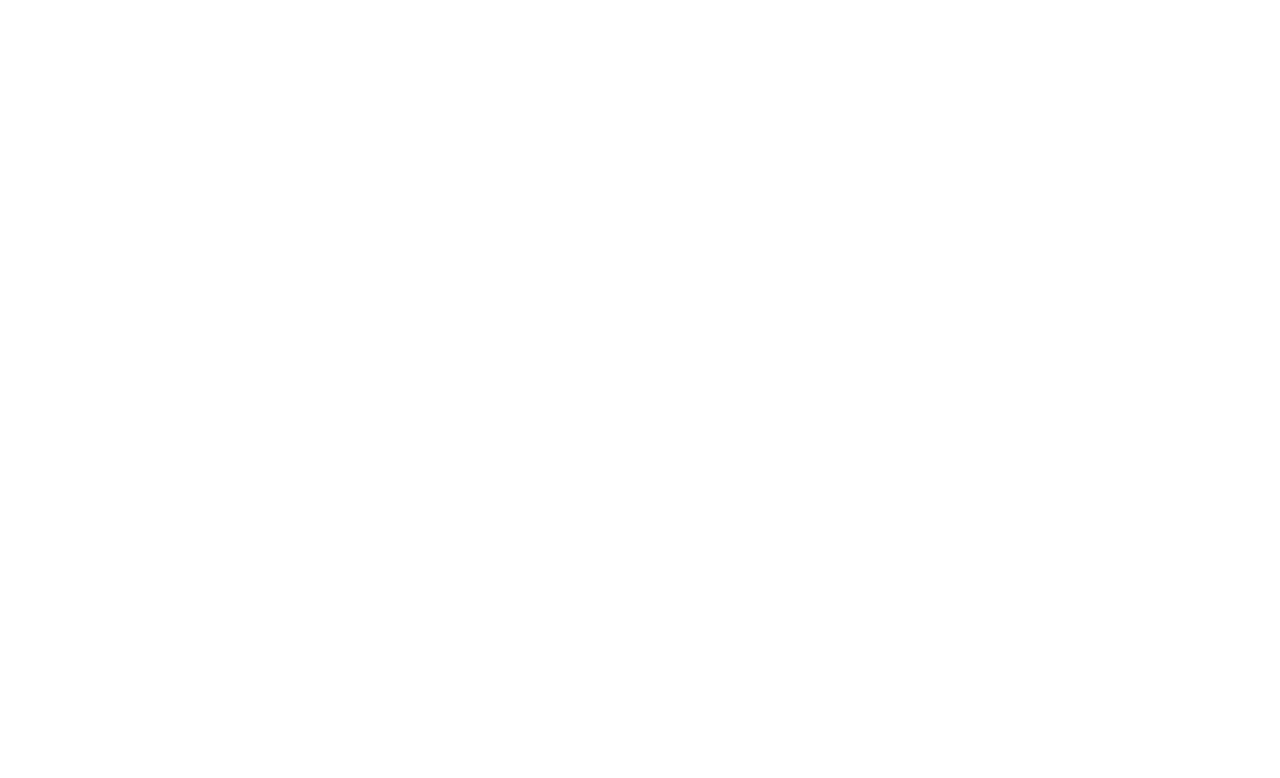
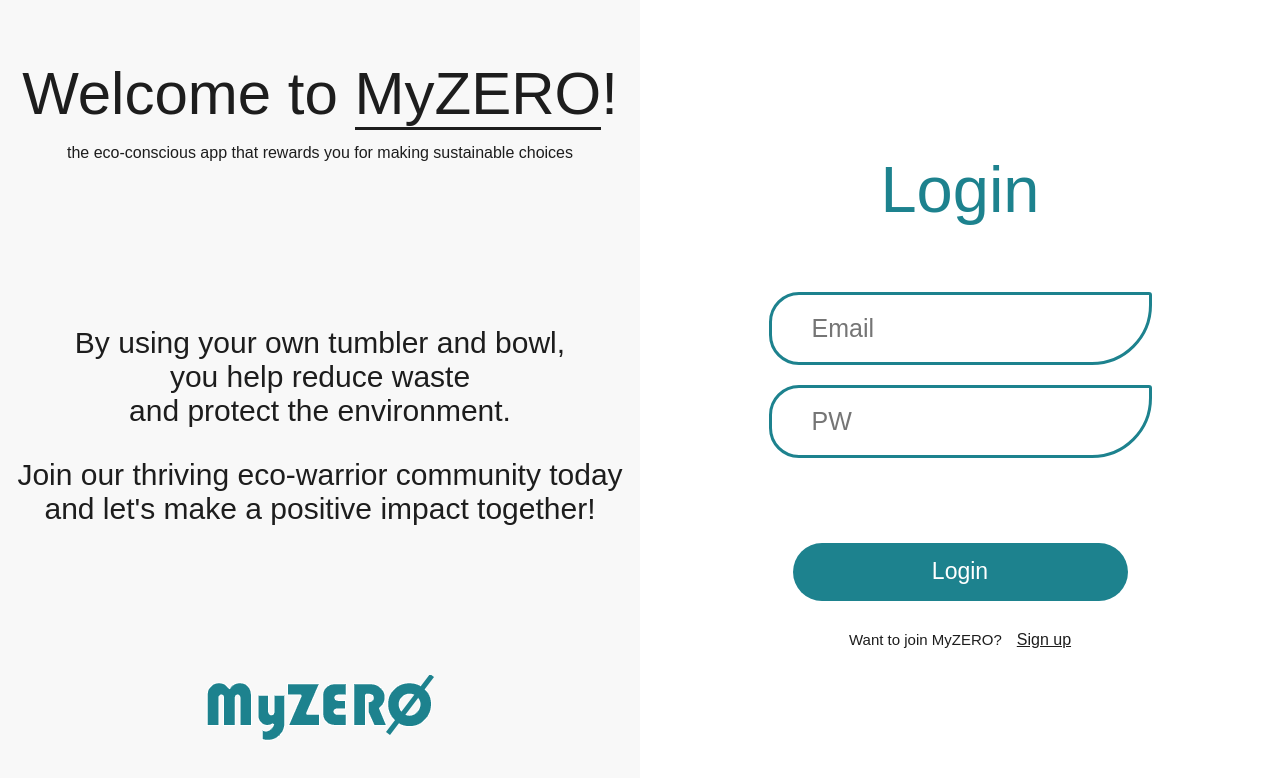
Before and after one commit to Hyerin22/MyZERO, a React (Create React App) app in the folder react-front-end/: page /Login in a window 1280 px wide. Before the commit this address had no page. Shown: the top 778 px of the page. Built offline with nearby package versions, Linux system fonts and the light colour scheme.

Commit message:
Login Page done

```diff
--- /dev/null
+++ b/react-front-end/src/pages/Login.js
@@ -0,0 +1,17 @@
+import React from "react";
+
+import "../styles/Login.scss";
+
+import LoginLeftSide from "../components/LoginLeftSide";
+import LoginInput from "../components/LoginInput";
+
+export default function Login() {
+  return (
+    <div className="login-cont">
+      <LoginLeftSide />
+      <div className="right-side">
+        <LoginInput title="Login" />
+      </div>
+    </div>
+  );
+}
--- a/react-front-end/src/routers/AppRouter.js
+++ b/react-front-end/src/routers/AppRouter.js
@@ -7,11 +7,13 @@ import Community from "../pages/Community";
 import Setting from "../pages/Setting";
 import Store from "../pages/Store";
 import MyBuy from "../pages/MyBuy";
+import Login from "../pages/Login";
 
 export default function AppRouter() {
   return (
     <Router basename={process.env.PUBLIC_URL}>
       <Routes>
+        <Route path="/Login" element={<Login />}></Route>
         <Route path="/MyZero" element={<Home />}></Route>
         <Route path="city/:id" element={<CityDetailLayout />}></Route>
         <Route path="/HowTo" element={<HowTo />}></Route>
--- /dev/null
+++ b/react-front-end/src/styles/Login.scss
@@ -0,0 +1,16 @@
+@import "../styles/variables/Variables.scss";
+
+.login-cont {
+  display: flex;
+  width: 100vw;
+  height: 100vh;
+
+  .right-side {
+    flex: 1;
+    background-color: $white;
+    display: flex;
+    flex-direction: column;
+    align-items: center;
+    justify-content: center;
+  }
+}
```
